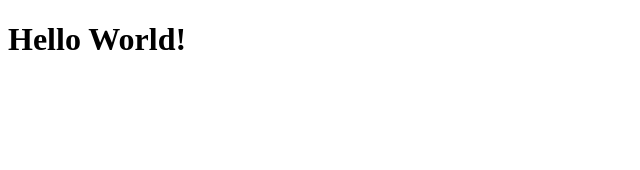
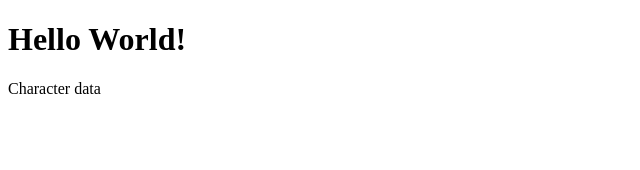
Before and after one commit to b-e-n-murray/fetching-practice, a React (Create React App) app: page / in a window 1280 px wide. Shown: the top 170 px of the page, without its empty margins (0-640 px from the left). Built offline with nearby package versions, Linux system fonts and the light colour scheme; the HTML template or start-up script is replaced by a standard one.

Commit message:
new comp Characters with interface

```diff
--- a/src/App.tsx
+++ b/src/App.tsx
@@ -1,5 +1,12 @@
+import Characters from "./components/Characters";
+
 function App(): JSX.Element {
-  return <h1>Hello World!</h1>;
+  return(
+    <>
+    <h1>Hello World!</h1>
+    <Characters />
+    </>
+  )
 }
 
 export default App;
--- /dev/null
+++ b/src/components/Characters.tsx
@@ -0,0 +1,37 @@
+import { useState } from "react"
+
+interface CharData {
+    id: string;
+    name: string;
+    alternate_names: string[];
+    species: string;
+    gender: string;
+    house: string;
+    dateOfBirth: string;
+    yearOfBirth: string;
+    wizard: boolean;
+    ancestry: string;
+    eyeColour: string;
+    hairColour: string;
+    wand: {"wood": string, "core": string, "length": string};
+    patronus: string;
+    hogwartsStudent: boolean;
+    hogwartsStaff: boolean;
+    actor: string;
+    alternate_actors: string[];
+    alive: boolean;
+    image: string;
+}
+
+function Characters(): JSX.Element {
+    const [characters, setCharacters] = useState<CharData[]>([])
+    return (
+        <>
+            <div>
+                <p>Character data</p>
+            </div>
+        </>
+    )
+}
+
+export default Characters
```
